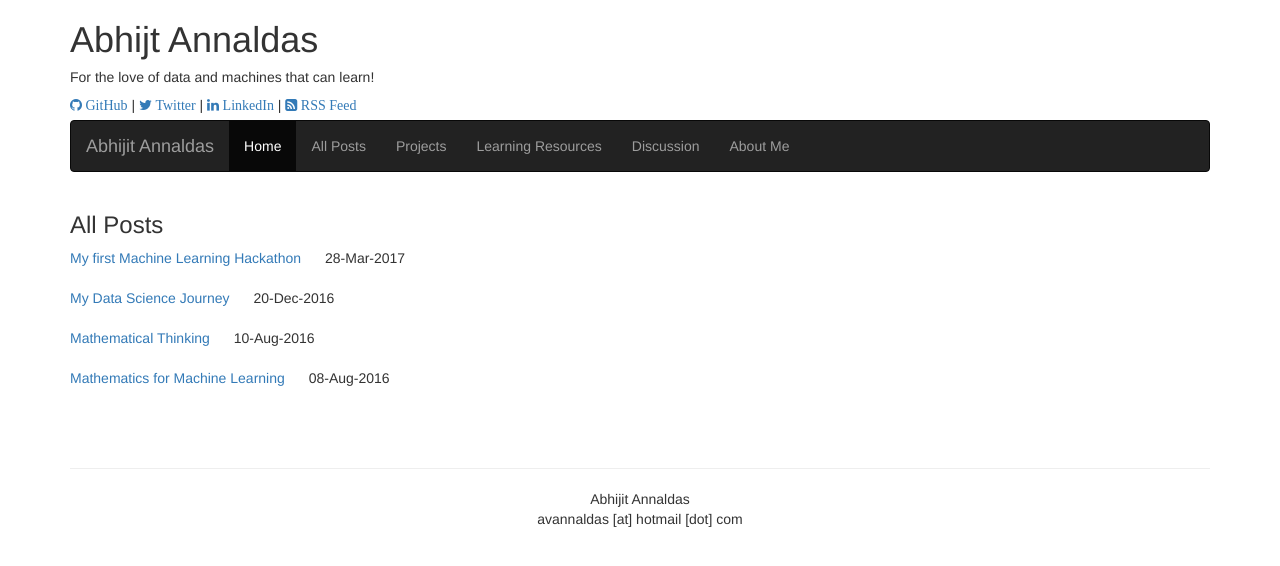
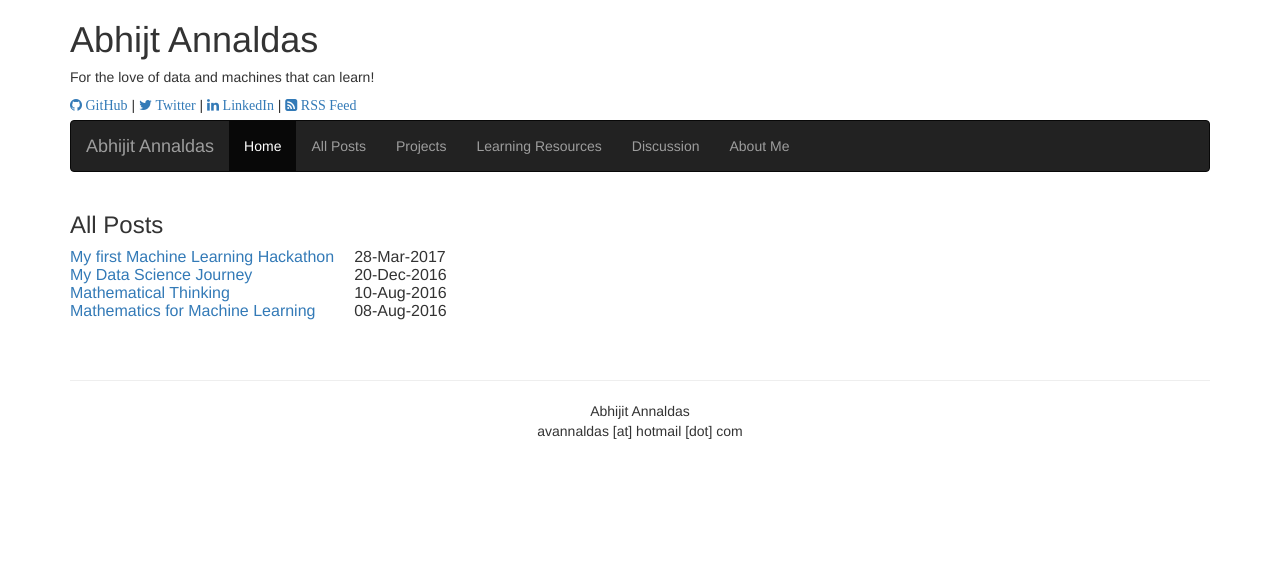
Before and after one commit to devm1023/ML_project, a Jekyll site: the page built from pages/all-posts.html, in a window 1280 px wide. Shown: the top 566 px of the page. Built offline with Jekyll 4.4.1, drawn with Linux system fonts in a browser that asks for light colours; nearby versions of some CDN libraries.

Commit message:
Update all-posts.html

```diff
--- a/pages/all-posts.html
+++ b/pages/all-posts.html
@@ -3,8 +3,11 @@
 title: All Posts
 permalink: /all-posts/
 ---
-{% for post in site.posts %}
-<span><a href="{{ post.url | prepend: site.baseurl }}">{{ post.title }}</a></span>
-<span style="padding-left:20px">{{ post.date | date: "%d-%b-%Y" }}</span>
-<br /><br />
-{% endfor %}
+<table>
+  {% for post in site.posts %}
+    <tr>
+      <td><a href="{{ post.url | prepend: site.baseurl }}">{{ post.title }}</a></td>
+      <td style="padding-left:20px">{{ post.date | date: "%d-%b-%Y" }}</td>
+    </tr>
+  {% endfor %}
+</table>
```
